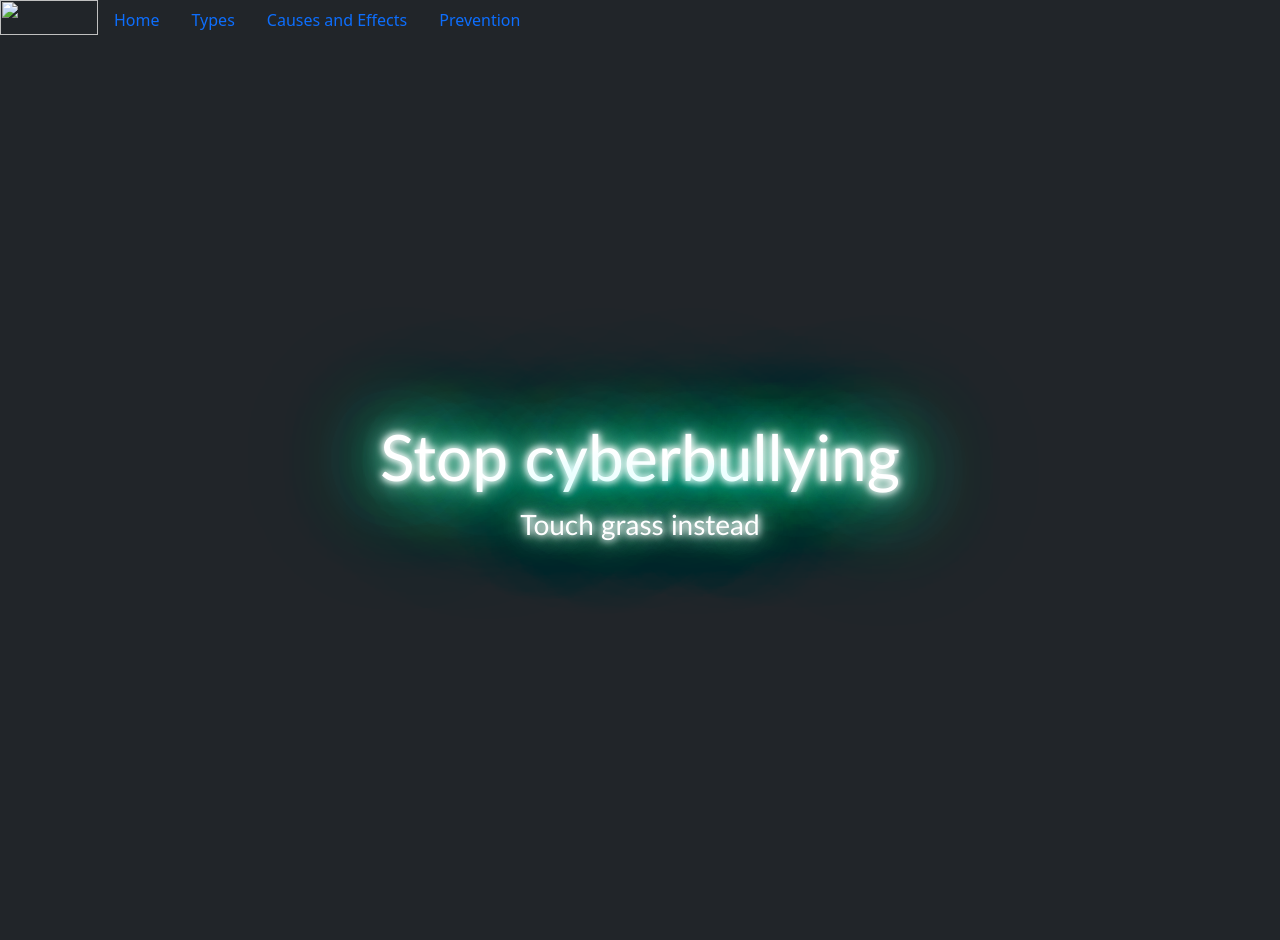
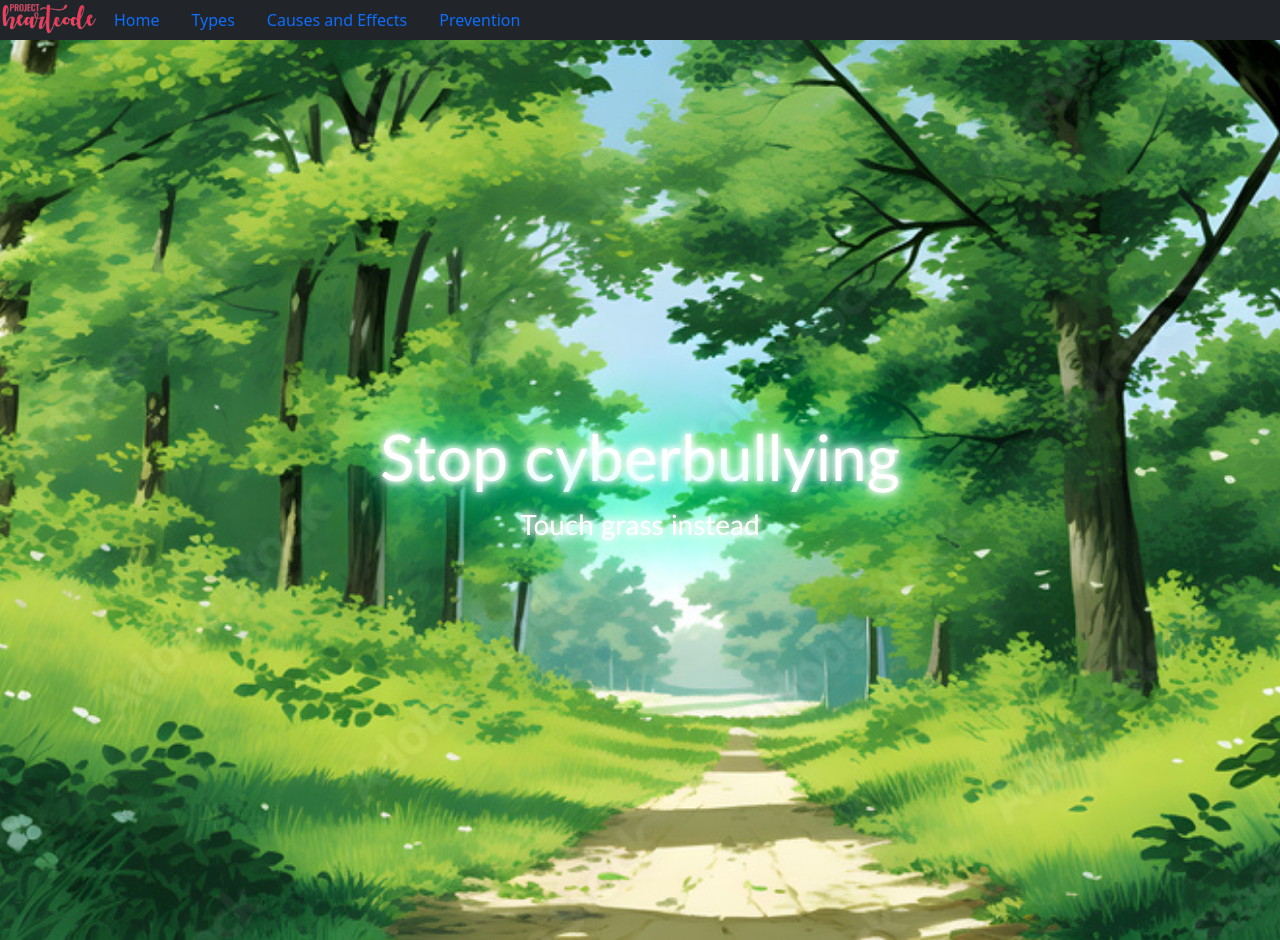
Before and after one commit to werewolfrobolox/website, a plain HTML site: page the project.html in a window 1280 px wide. Drawn offline with nearby package versions, Linux system fonts and the light colour scheme.

Commit message:
Update the project.html

```diff
--- a/the project.html
+++ b/the project.html
@@ -13,7 +13,7 @@
         }
 
         .jumbotron {
-            background: url("scenery_2.jpeg") no-repeat center center;
+            background: url("assets/homepage/scenery_2.jpeg") no-repeat center center;
             background-size: cover;
             height: 900px;
             display: flex;
@@ -49,7 +49,7 @@
 
     <nav class="nav justify-content-start bg-dark" >
 
-        <li><div id="logo" class ="text-start "><img width="98px" height="35px" src="logo-removebg-preview.png" class="" ></div></li>
+        <li><div id="logo" class ="text-start "><img width="98px" height="35px" src="assets/homepage/logo-removebg-preview.png" class="" ></div></li>
 
         <li class="nav-item">
           <a class="nav-link active" aria-current="page" href="#">Home</a>
```
